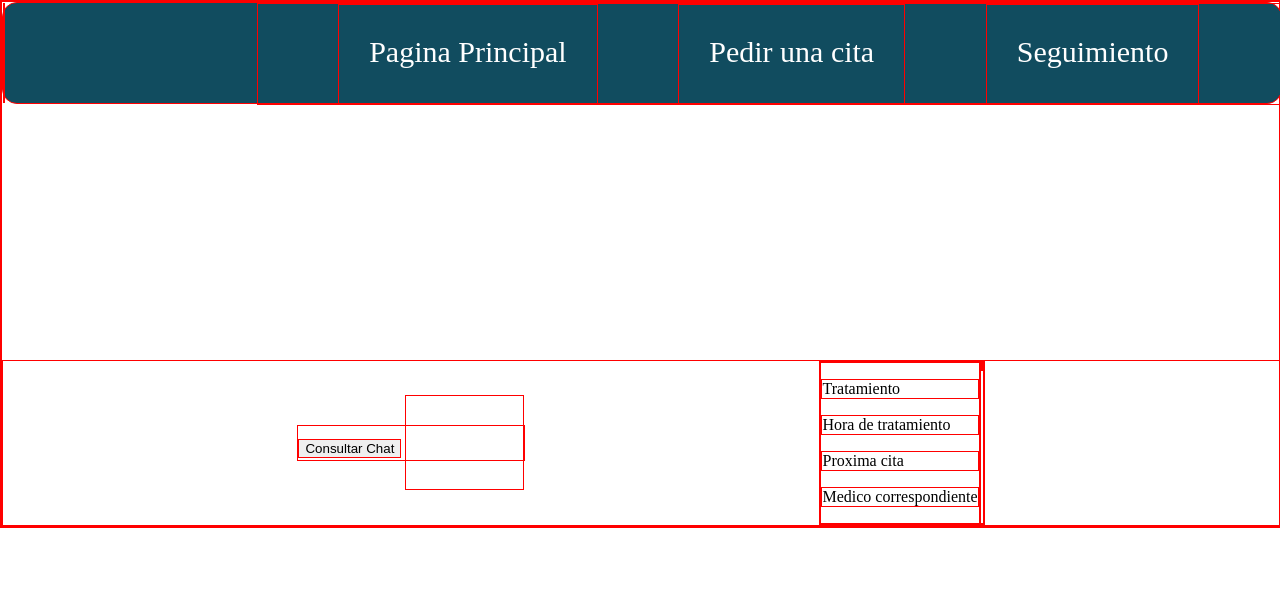
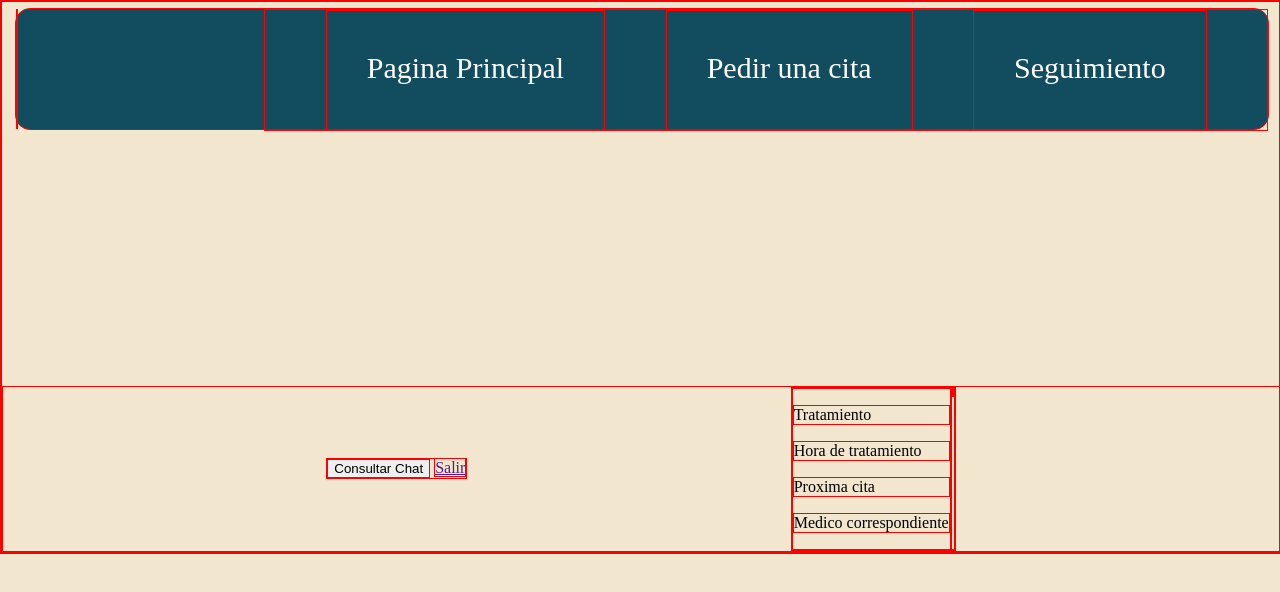
Before and after one commit to NestorGS/Doctrack, a plain HTML site: page Paciente.html in a window 1280 px wide. Drawn offline with Linux system fonts and the light colour scheme.

Commit message:
Pagina del paciente2

```diff
--- a/Paciente.css
+++ b/Paciente.css
@@ -7,15 +7,19 @@
     padding: 0px;
     width: 100%;
     height: 100%;
+    background-color: #f2e6cf;
 }
 header{
-    width: 100%;
-    height: 100px;
+    width: 98%;
+    height: 120px;
     justify-content: space-between;
     text-align: center;
     background-color: #114c5f;
     display: flex;
     border-radius: 15px;
+    margin-left: 1%;
+    margin-top: .5%;
+
 }
 .textos{
     width: 80%;
@@ -24,13 +28,13 @@
     align-items: right;
     display: flex;
 }
-a{
+header a{
     width: auto;
     height: auto;
     text-decoration: none;
     color: white;
     font-size: 30px;
-    padding: 30px;
+    padding: 40px;
 }
 .bs{
     display: flex;
```
